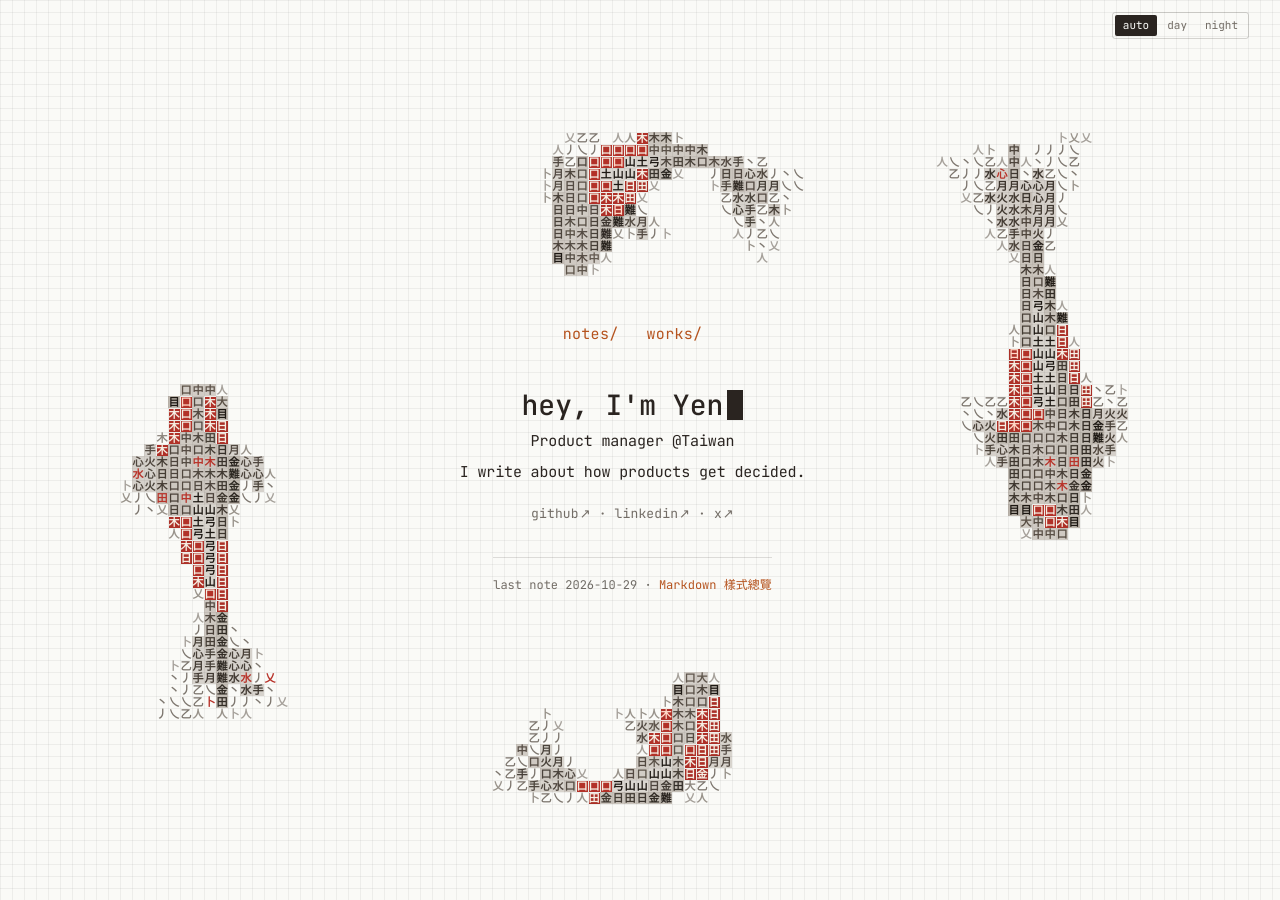
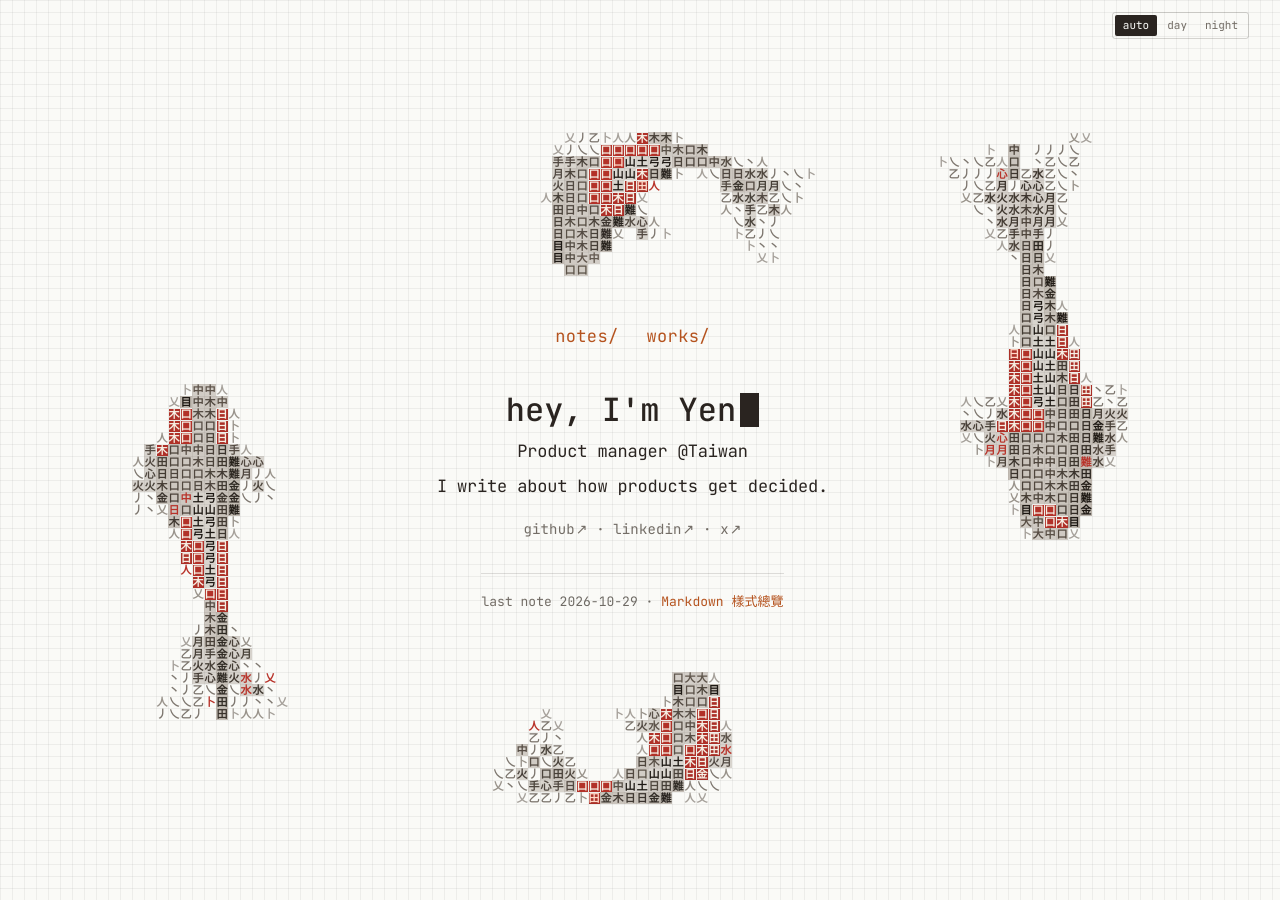
Before and after one commit to laiyenju/laiyenju.github.io, a Jekyll site: the page built from index.md, in a window 1280 px wide. Built offline with Jekyll 4.4.1, drawn with Linux system fonts in a browser that asks for light colours; some web fonts are replaced.

Commit message:
Enlarge type on the home page and the notes / works lists
Nav, greeting, role, slogan, links and the shell lists each go up a
step (list rows 13px -> 15px, 14px on phones). The article's footer
prompt keeps 13px. README 2.5 lists the sizes.

Co-Authored-By: Claude Opus 5.5 <noreply@anthropic.com>
Claude-Session: https://claude.ai/code/session_013iANxFA2xk7z6NoncpHmMj

```diff
--- a/assets/css/site.css
+++ b/assets/css/site.css
@@ -175,7 +175,7 @@ body.home {
   gap: 28px;
   margin: 0 0 40px;
   font-family: "JetBrains Mono", "Noto Sans TC", ui-monospace, monospace;
-  font-size: 13px;
+  font-size: 15px;
   font-weight: 400;
   letter-spacing: 0.02em;
   color: #2a2420;
@@ -209,7 +209,7 @@ body .home-nav a {
 }
 @media (min-width: 900px) {
   .home-nav {
-    font-size: 15px;
+    font-size: 17px;
   }
 }
 
@@ -235,7 +235,7 @@ body .home-nav a {
 
 .home-copy {
   position: relative;
-  max-width: 36ch;
+  max-width: 42ch;
   margin: 0 auto;
   font-family: "JetBrains Mono", "Noto Sans TC", ui-monospace, monospace;
   font-weight: 400;
@@ -260,7 +260,7 @@ body .home-nav a {
   align-items: baseline;
   gap: 16px;
   margin: 0 0 14px;
-  font-size: 12px;
+  font-size: 13px;
   color: #736d66;
 }
 .panel-back {
@@ -314,7 +314,7 @@ body .home-nav a {
   border: 0;
   background: none;
   font: inherit;
-  font-size: 12px;
+  font-size: 14px;
   color: var(--accent);
   cursor: pointer;
 }
@@ -337,7 +337,7 @@ body .home-nav a {
 .home-greeting {
   margin: 0 0 8px;
   font-family: "JetBrains Mono", "Noto Sans TC", ui-monospace, monospace;
-  font-size: clamp(22px, 2.6vw, 28px);
+  font-size: clamp(24px, 3vw, 32px);
   /* Medium weight and no tightening, so the mono cells show. */
   font-weight: 500;
   letter-spacing: 0;
@@ -349,7 +349,7 @@ body .home-nav a {
 .home-slogan {
   margin: 0 auto 8px;
   font-family: "JetBrains Mono", "Noto Sans TC", ui-monospace, monospace;
-  font-size: 13px;
+  font-size: 15px;
   font-weight: 400;
   line-height: 1.55;
   letter-spacing: -0.01em;
@@ -361,7 +361,7 @@ body .home-nav a {
 @media (min-width: 900px) {
   .home-role,
   .home-slogan {
-    font-size: 15px;
+    font-size: 17px;
     line-height: 1.58;
   }
 }
@@ -369,7 +369,7 @@ body .home-nav a {
 .home-links {
   margin: 0;
   font-family: "JetBrains Mono", "Noto Sans TC", ui-monospace, monospace;
-  font-size: 13px;
+  font-size: 14px;
   font-weight: 400;
   letter-spacing: 0.01em;
   color: #736d66;
@@ -387,6 +387,10 @@ body .home-nav a {
   .home-nav {
     gap: 22px;
     margin-bottom: 32px;
+  }
+  /* One step down on phones, so the slogan stays on one line. */
+  .home-slogan {
+    font-size: 14px;
   }
 }
 
@@ -430,11 +434,14 @@ body.theme-night .home-puffer { filter: drop-shadow(0 0 3px rgba(242, 176, 80, 0
 }
 .sh-cmd:not(.is-typing)::after { display: none; }
 @keyframes sh-blink { 50% { opacity: 0; } }
-.sh-panel .panel-list a { padding: 3px 6px; margin: 0 -6px; border-radius: 1px; font-size: 13px; line-height: 1.75; }
+.sh-panel .panel-list a { padding: 3px 6px; margin: 0 -6px; border-radius: 1px; font-size: 15px; line-height: 1.75; }
 .sh-notes .panel-list a {
   display: grid; grid-template-columns: 1.5ch 10ch 10ch minmax(0, 1fr) 10ch; gap: 14px; align-items: baseline;
 }
-.sh-panel .panel-title { font-size: 13px; line-height: 1.75; }
+.sh-panel .panel-title { font-size: inherit; line-height: 1.75; }
+/* Home lists read a size up from the article's footer prompt, which keeps 13px. */
+.home-panel .sh-line,
+.home-panel .sh-out p { font-size: 15px; }
 .ls-mark { color: transparent; }
 .ls-perm, .ls-size, .ls-date { color: #736d66; font-variant-numeric: tabular-nums; white-space: nowrap; }
 .ls-size { text-align: right; }
@@ -496,9 +503,13 @@ body.theme-night .home-puffer { filter: drop-shadow(0 0 3px rgba(242, 176, 80, 0
 @media (prefers-reduced-motion: reduce) { .sh-caret { animation: none; } }
 /* Key hints sit up top beside $ cd ~, so the prompt can be the last line and print below it. */
 .sh-keys { margin: 0; font-size: 12px; color: #736d66; }
+.home-panel .sh-keys { font-size: 13px; }
 .sh-panel .panel-head { justify-content: space-between; }
 .sh-keys kbd { font: inherit; padding: 0 4px; border: 1px solid rgba(42, 36, 32, 0.25); border-radius: 2px; }
 @media (max-width: 560px) {
+  .home-panel .sh-line,
+  .home-panel .sh-out p,
+  .sh-panel .panel-list a { font-size: 14px; }
   .sh-notes .panel-list a { grid-template-columns: 1.5ch 10ch minmax(0, 1fr) 9ch; gap: 10px; }
   .ls-perm { display: none; }
   .sh-keys { display: none; }
@@ -513,12 +524,12 @@ body.theme-night .home-puffer { filter: drop-shadow(0 0 3px rgba(242, 176, 80, 0
 .sh-works .panel-list a {
   display: grid; grid-template-columns: 1.5ch 10ch minmax(0, 1fr) auto; column-gap: 14px; align-items: baseline;
 }
-.work-status { font-size: 12px; color: #736d66; white-space: nowrap; }
+.work-status { font-size: 13px; color: #736d66; white-space: nowrap; }
 /* Status by shape, not colour: ● in progress (the accent), ◐ experiment, ○ done. */
 .work-status::before { content: "○ "; }
 .work-status[data-status="experiment"]::before { content: "◐ "; }
 .work-status[data-status="in progress"]::before { content: "● "; color: var(--accent); }
-.work-desc { grid-column: 3 / -1; font-size: 12px; line-height: 1.6; color: #736d66; padding-bottom: 4px; }
+.work-desc { grid-column: 3 / -1; font-size: 14px; line-height: 1.6; color: #736d66; padding-bottom: 4px; }
 @media (max-width: 560px) {
   .sh-works .panel-list a { grid-template-columns: 1.5ch minmax(0, 1fr) auto; column-gap: 10px; }
   .work-desc { grid-column: 2 / -1; }
@@ -566,7 +577,7 @@ body.theme-night .sh-panel .panel-list a.is-opening { background: #e8e6e3; color
   margin: 32px auto 0;
   padding-top: 14px;
   border-top: 1px solid rgba(42, 36, 32, 0.14);
-  font-size: 12px;
+  font-size: 13px;
   line-height: 1.55;
   color: #6e6a64;
   font-variant-numeric: tabular-nums;
```
Also changed, not shown: README.md.
